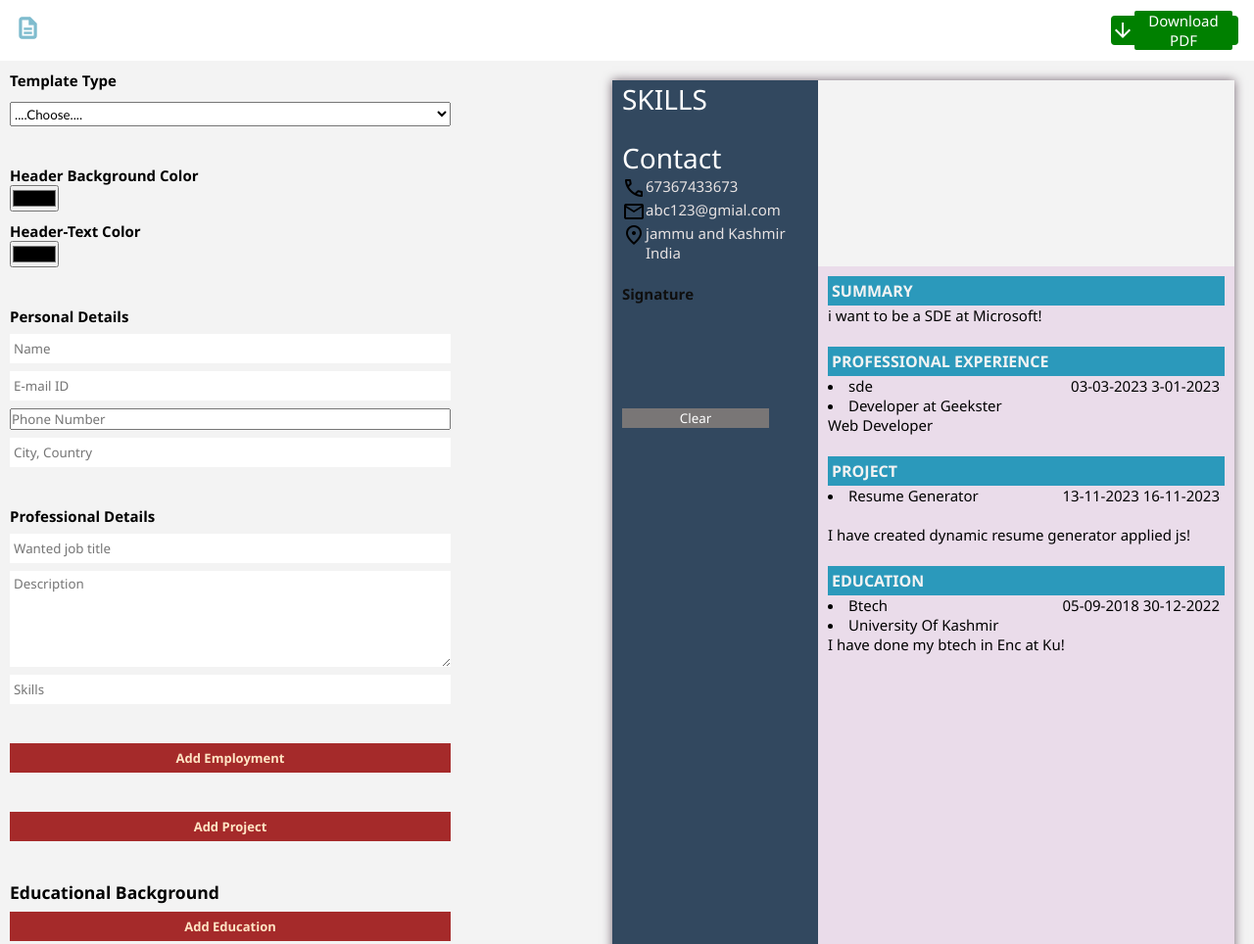
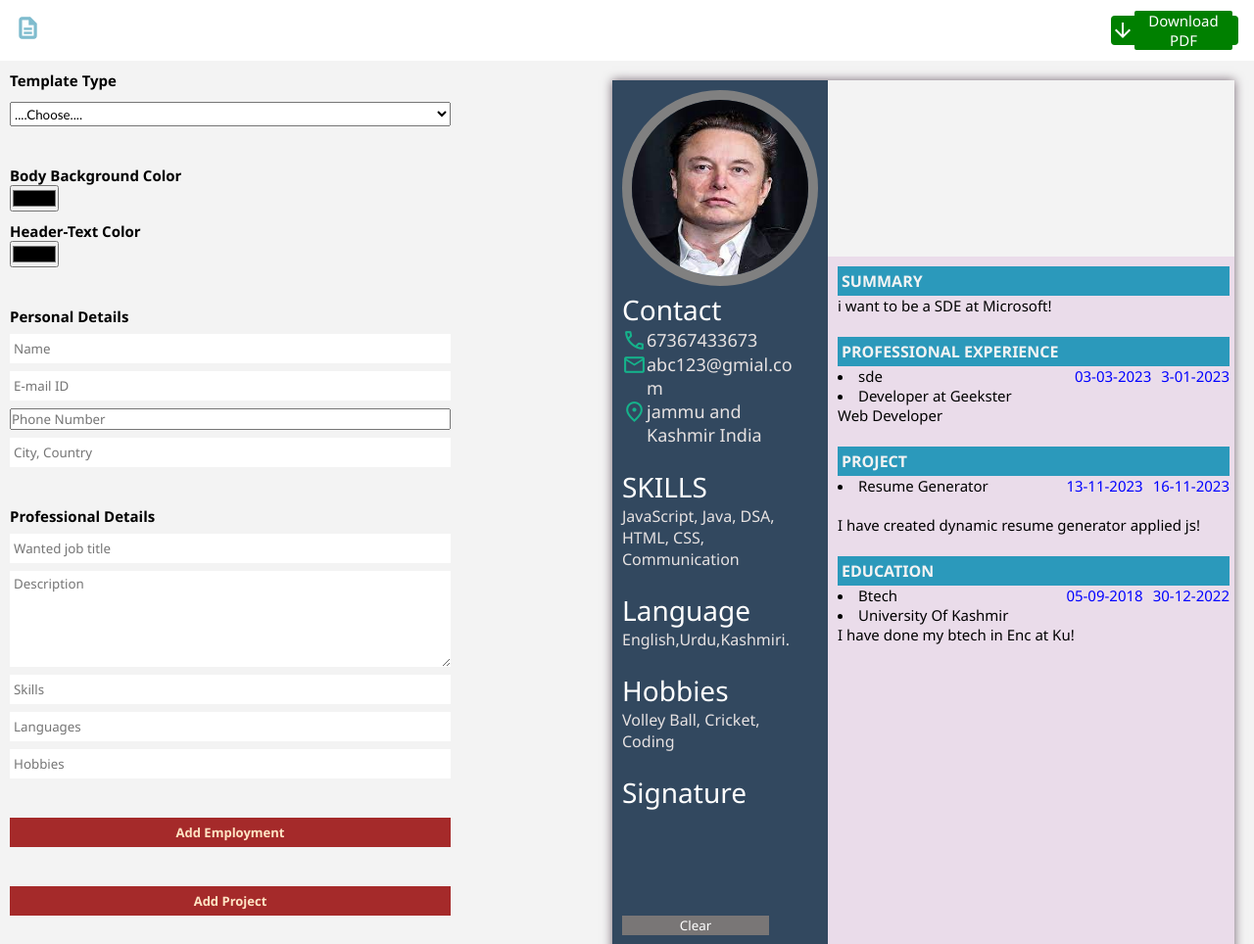
Before and after one commit to AaqibBashirMir/MCT04_Major_project_js, a browser extension: page Aaqib/resume.html in a window 1280 px wide. Shown: the top 964 px of the page at 98% size. Drawn offline with nearby package versions, Linux system fonts and the light colour scheme; a script that the page names is missing.

Commit message:
Update my resume.html
#added

```diff
--- a/Aaqib/resume.html
+++ b/Aaqib/resume.html
@@ -36,10 +36,15 @@
                 </select>
 
             </div>
+            <p id="add-file" style="display: none;">
+                <span id="addPhoto" style=" font-weight: bold; font-size: 15px;">Add photo</span>
+                <input type="file" accept="image/*" name="image" id="file" onchange="loadFile(event)"
+                    style="border-radius: 4px;width: 90px;display: none;">
+            </p>
 
             <div id="header-color-changers">
                 <!-- hheader color changer -->
-                <p id="header-bg-color">Header Background Color</p>
+                <p id="header-bg-color">Body Background Color</p>
                 <input id="bg-color" type="color" style="margin-bottom: 10px;">
 
                 <!-- header text color changer -->
@@ -50,18 +55,20 @@
             <!-- personal detail  thta input user will give -->
             <div id="personal-detail-container">
                 <p id="personal-detail">Personal Details</p>
-                <input type="text" placeholder="Name" id="name" class="personal-name" maxlength="70">
-                <input type="text" placeholder="E-mail ID" id="email" class="personal-name" maxlength="70">
+                <input type="text" placeholder="Name" id="name" class="personal-name" maxlength="25">
+                <input type="text" placeholder="E-mail ID" id="email" class="personal-name" maxlength="40">
                 <input type="tel" placeholder="Phone Number" id="num" class="personal-name" maxlength="16">
-                <input type="text" placeholder="City, Country" id="city" class="personal-name" maxlength="70">
+                <input type="text" placeholder="City, Country" id="city" class="personal-name" maxlength="50">
             </div>
 
             <!-- profesional details input user -->
             <div id="proffesional-detail-container">
                 <p id="proffesional-details">Professional Details</p>
-                <input type="text" placeholder="Wanted job title" id="job-title" maxlength="70">
-                <textarea name="" id="job-desc" cols="30" rows="5" placeholder="Description" maxlength="202"></textarea>
+                <input type="text" placeholder="Wanted job title" id="job-title" maxlength="15">
+                <textarea name="" id="job-desc" cols="30" rows="5" placeholder="Description" maxlength="170"></textarea>
                 <input type="text" placeholder="Skills" id="job-skill" maxlength="70">
+                <input type="text" placeholder="Languages" id="languages" maxlength="70">
+                <input type="text" placeholder="Hobbies" id="hobbies" maxlength="70">
             </div>
 
             <!-- employement part input user -->
@@ -70,10 +77,10 @@
                 <div id="inner-empl-parent">
                     <div id="inner-employement-container">
                         <p id="emp-start">Start</p>
-                        <input type="date" id="emp-start-date">
+                        <input type="date" id="emp-start-date" maxlength="10">
                         <p id="emp-End">End</p>
-                        <input type="date" id="emp-end-date" maxlength="70">
-                        <input type="text" id="emp-title" placeholder="job title" maxlength="70">
+                        <input type="date" id="emp-end-date" maxlength="10">
+                        <input type="text" id="emp-title" placeholder="job title" maxlength="20">
                         <input type="text" id="employer" placeholder="Employer" maxlength="70">
                         <textarea maxlength="202" name="" id="emp-desc" cols="30" rows="5"
                             placeholder="Description"></textarea>
@@ -91,7 +98,7 @@
                         <input type="date" id="proj-start-date">
                         <p id="proj-end">End</p>
                         <input type="date" id="proj-end-date">
-                        <input type="text" id="proj-title" placeholder="Project-title" maxlength="70">
+                        <input type="text" id="proj-title" placeholder="Project-title" maxlength="20">
                         <textarea maxlength="300" name="" id="proj-desc" cols="30" rows="5"
                             placeholder="Description"></textarea>
                     </div>
@@ -105,12 +112,12 @@
                 <div id="inner-edu-parent">
                     <div id="inner-education-detail">
                         <p id="edu-start">Start</p>
-                        <input type="date" id="edu-start-date">
+                        <input type="date" id="edu-start-date" maxlength="10">
                         <p id="edu-end">End</p>
-                        <input type="date" id="edu-end-date">
-                        <input type="text" id="edu-qualif" placeholder="Qualification" maxlength="70">
-                        <input type="text" id="edu-sch-colleg" placeholder="School/College">
-                        <textarea maxlength="300" id="edu-desc" cols="30" rows="5" placeholder="Description"></textarea>
+                        <input type="date" id="edu-end-date" maxlength="10">
+                        <input type="text" id="edu-qualif" placeholder="Qualification" maxlength="20">
+                        <input type="text" id="edu-sch-colleg" placeholder="School/College" maxlength="30">
+                        <textarea maxlength="200" id="edu-desc" cols="30" rows="5" placeholder="Description"></textarea>
                     </div>
                 </div>
             </div>
@@ -122,39 +129,33 @@
             <div id="res-header">
                 <div id="res-header-img-name">
                     <!-- here is important html of image that any user can upload his/her -->
-                    <div class="imageUpload">
-                        <p><img src="download (4).jpg" id="output" width="110" height="110"
-                                style="border-radius: 50%;" /></p>
-                        <p><input type="file" accept="image/*" name="image" id="file" onchange="loadFile(event)"
-                                style="border: none;width: 80px;border-radius: 4px;margin-left: 14px;"></p>
-                    </div>
                     <!-- name and job in the header -->
-                    <div id="res-header-flex">
+                    <div id="res-header-name-job">
                         <h3 id="res-name">
                             Aaqib Bashir Mir
                         </h3>
-                        <h5 id="res-job-title">
+                        <p id="res-job-title">
                             SDE at Amazon
-                        </h5>
+                        </p>
                     </div>
                 </div>
                 <!-- res header contact part here -->
                 <div id="res-header-cont">
-                    <p style="display: flex;"><span class="material-symbols-outlined">
-                            call
-                        </span><span id="header-cont-phone" style="   font-weight: 500;
-                        font-size: 15px;">+91
-                            67367433673</span></p>
+                    <p style="display: flex;"><span class="material-symbols-outlined">  call  </span>
+                        <span id="header-cont-phone" style="font-weight: 500; font-size: 15px;width: 150px;">+91 67367433673</span>
+                    </p>
                     <p style="display: flex;flex-direction: row;"><span class="material-symbols-outlined">
                             mail
                         </span><span id="header-cont-mail" style="   font-weight: 500;
-                            font-size: 15px;">dazzlingmustakeen@gmail.com</span></p>
+                            font-size: 15px;width:150px;margin-right: 50px;">dazzlingmustakeen@gmail.com</span>
+                    </p>
                     <p style="display: flex;flex-direction: row;"><span class="material-symbols-outlined">
                             location_on
                         </span><span id="header-cont-location" style="   font-weight: 500;
-                        font-size: 15px;"> Jammu and
+                        font-size: 15px;width: 150px;"> Jammu and
                             Kashmir India
-                        </span></p>
+                        </span>
+                    </p>
                 </div>
             </div>
 
@@ -162,33 +163,55 @@
             <div id="res-body">
                 <!-- resume body left side -->
                 <div id="res-bdy-left">
+                    <div class="imageUpload">
+                        <p><img src="download (4).jpg" id="output" width="200" height="200"
+                                style="border-radius: 50%;margin-top: 20px;border:10px solid gray;" /></p>
+                    </div>
+
+                    <!--  left-body contact side  here -->
+                    <div id="res-contact-field" style="display: flex;flex-direction: column;">
+                        <p id="res-cont-text">Contact</p>
+                        <p style="display: flex;"><span id="icons" class="material-symbols-outlined ">
+                                call
+                            </span><span id="res-cont-phone">67367433673</span></p>
+                        <p style="display: flex;"><span id="icons" class="material-symbols-outlined">
+                                mail
+                            </span><span id="res-cont-mail">abc123@gmial.com</span></p>
+                        <p style="display: flex;flex-direction: row;"><span id="icons"
+                                class="material-symbols-outlined">
+                                location_on
+                            </span><span id="res-cont-location">jammu and
+                                Kashmir India
+                            </span></p>
+                    </div><br>
+                    <!-- skill field -->
                     <div id="res-skill-field">
                         <p id="res-skill-text">SKILLS</p>
                         <div id="skills">
-
+                            JavaScript, Java, DSA, HTML, CSS, Communication
+                        </div><br>
+                        <!-- language field -->
+                    </div>
+                    <div id="res-languages-field">
+                        <p id="res-languages-text">Language</p>
+                        <div id="fetched-languages">
+                            English,Urdu,Kashmiri.
                         </div><br>
                     </div>
-                    <!--  left-body contact side  here -->
-                    <div id="res-contact-field" style="display: flex;flex-direction: column;">
-                        <p id="res-cont-text">Contact</p>
-                        <p style="display: flex;"><span class="material-symbols-outlined">
-                                call
-                            </span><span id="res-cont-phone" style="   font-weight: 500;
-                                font-size: 15px;">67367433673</span></p>
-                        <p style="display: flex;"><span class="material-symbols-outlined">
-                                mail
-                            </span><span id="res-cont-mail" style="   font-weight: 500;
-                                font-size: 15px;">abc123@gmial.com</span></p>
-                        <p style="display: flex;flex-direction: row;"><span class="material-symbols-outlined">
-                                location_on
-                            </span><span id="res-cont-location" style="   font-weight: 500;
-                            font-size: 15px;">jammu and
-                                Kashmir India
-                            </span></p>
-                    </div><br>
+                    <!-- hobbies field -->
+                    <div id="res-hobbies-field">
+                        <p id="res-hobbies-text">Hobbies</p>
+                        <div id="fetched-hobbies">
+                            Volley Ball, Cricket, Coding
+                        </div><br>
+                    </div>
+
                     <!-- signature code -->
                     <div class="flex-column">
-                        <p id="sign-text" style="font-size: 15px;font-weight: bold;color: rgb(15, 15, 15);">Signature</p>
+                        <p id="sign-text" style=" font-size: 28px;
+                        color: white;
+                        font-weight: 500;">Signature
+                        </p>
                         <div class="wrapper">
                             <canvas id="signature-pad" width="150" height="100"></canvas>
                         </div>
@@ -213,9 +236,9 @@
                         <div id="res-bdy-rt-exp-contain">
                             <div id="fetched-jobtitle-date" style="display: flex;justify-content: space-between;">
                                 <li id="fetched-job-title">sde</li>
-                                <div id="fetched-start-end-date-exp">
-                                    <span id="start-date-exp">03-03-2023</span>
-                                    <span id="end-date-exp">3-01-2023</span>
+                                <div id="fetched-start-end-date-exp" style="display: flex;gap: 10px;">
+                                    <span id="start-date-exp" style="color: blue;">03-03-2023</span>
+                                    <span id="end-date-exp" style="color: blue;">3-01-2023</span>
                                 </div>
                             </div>
                             <li id="employer-fetched">Developer at Geekster</li>
@@ -228,9 +251,9 @@
                         <div id="res-bdy-rt-proj-contain">
                             <div id="fetched-project-date" style="display: flex;justify-content: space-between;">
                                 <li id="fetched-proj-title">Resume Generator</li>
-                                <div id="fetched-start-end-date-proj">
-                                    <span id="start-date-proj">13-11-2023</span>
-                                    <span id="end-date-proj">16-11-2023</span>
+                                <div id="fetched-start-end-date-proj" style="display: flex;gap: 10px;">
+                                    <span id="start-date-proj" style="color: blue;">13-11-2023</span>
+                                    <span id="end-date-proj" style="color: blue;">16-11-2023</span>
                                 </div>
                             </div><br>
                             <p id="res-proj-desc">I have created dynamic resume generator applied js!</p>
@@ -242,9 +265,9 @@
                         <div id="res-bdy-rt-edu-contain">
                             <div id="fetched-jobtitle-date" style="display: flex;justify-content: space-between;">
                                 <li id="fetched-qualif-title">Btech</li>
-                                <div id="fetched-start-end-date-exp">
-                                    <span id="start-date-edu">05-09-2018</span>
-                                    <span id="end-date-edu">30-12-2022</span>
+                                <div id="fetched-start-end-date-exp" style="display: flex;gap: 10px;">
+                                    <span id="start-date-edu" style="color: blue;">05-09-2018</span>
+                                    <span id="end-date-edu" style="color: blue">30-12-2022</span>
                                 </div>
                             </div>
                             <li id="colleg-fetched">University Of Kashmir</li>
@@ -256,7 +279,9 @@
         </div>
     </div>
 
-    <script src="https://cdnjs.cloudflare.com/ajax/libs/signature_pad/1.3.5/signature_pad.min.js" integrity="sha512-kw/nRM/BMR2XGArXnOoxKOO5VBHLdITAW00aG8qK4zBzcLVZ4nzg7/oYCaoiwc8U9zrnsO9UHqpyljJ8+iqYiQ==" crossorigin="anonymous" referrerpolicy="no-referrer"></script>
+    <script src="https://cdnjs.cloudflare.com/ajax/libs/signature_pad/1.3.5/signature_pad.min.js"
+        integrity="sha512-kw/nRM/BMR2XGArXnOoxKOO5VBHLdITAW00aG8qK4zBzcLVZ4nzg7/oYCaoiwc8U9zrnsO9UHqpyljJ8+iqYiQ=="
+        crossorigin="anonymous" referrerpolicy="no-referrer"></script>
     <script src="./resume.js"></script>
 </body>
 
```
